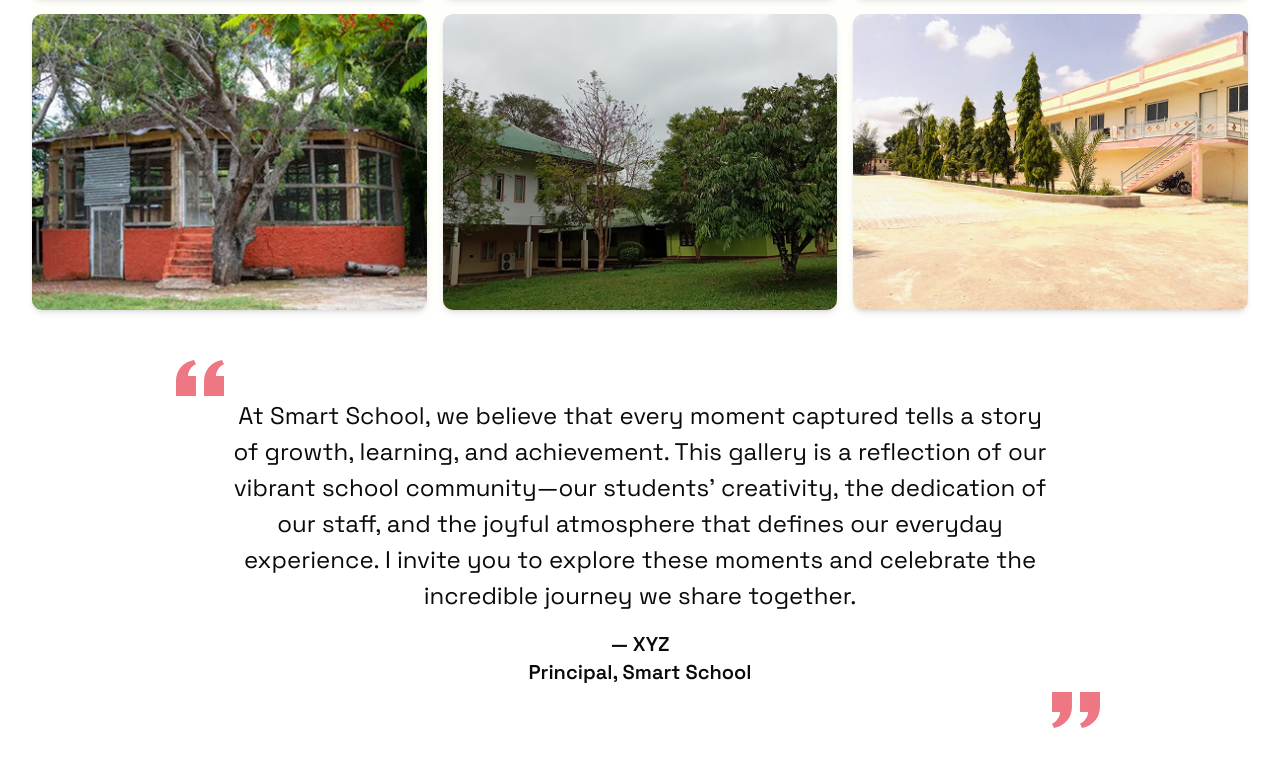
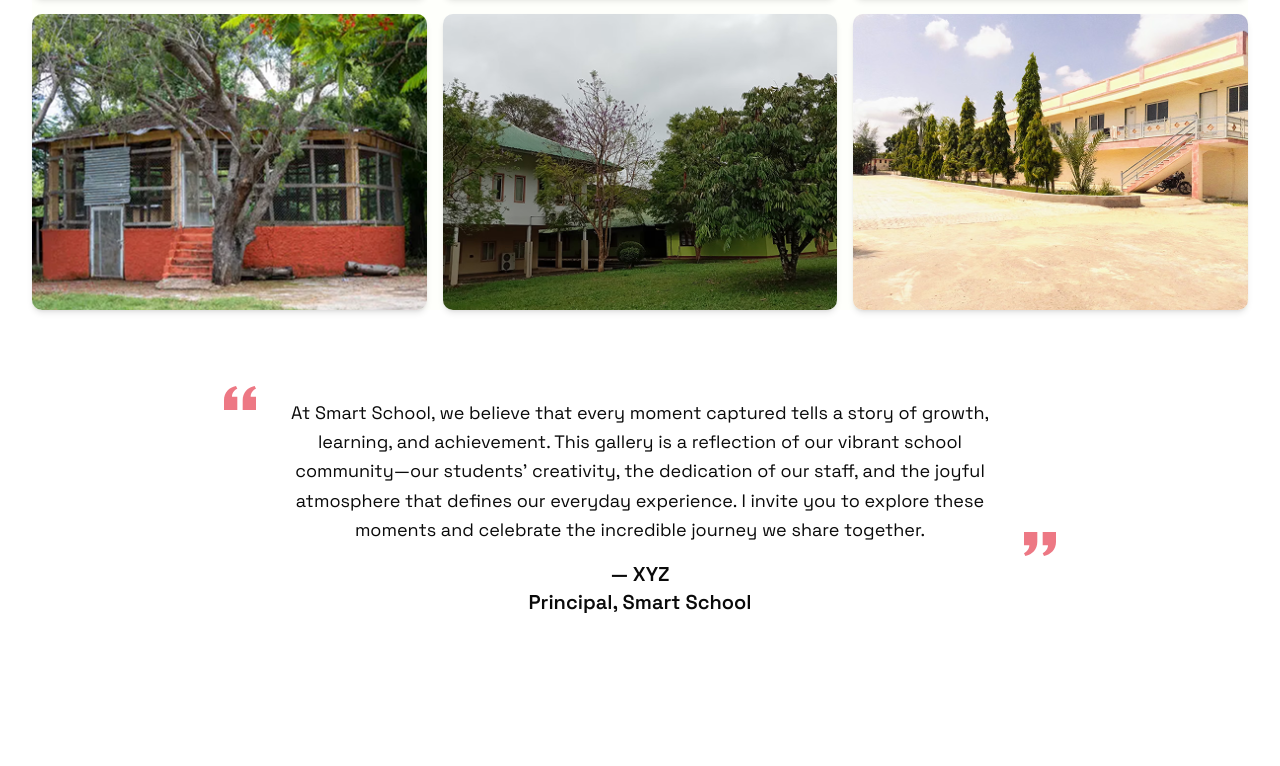
Before and after one commit to Ezekiel-Faith/Smart-School, a React (Vite) app: page / in a window 1280 px wide. Shown: the part 1101-1867 px from the top of the page. After the commit the page ends 1837 px from the top, so only its background shows below. Built offline with nearby package versions, Linux system fonts and the light colour scheme.

Commit message:
worked on the principal spech

```diff
--- a/src/pages/Gallery.jsx
+++ b/src/pages/Gallery.jsx
@@ -124,31 +124,39 @@ export default function Gallery() {
 
         <article className='flex items-center justify-center mt-10 mb-10 px-9'>
           <div className='relative w-full max-w-4xl px-4'>
+
+        <blockquote className="relative max-w-[90vw] mx-auto font-project font-normal text-center text-sm xs:text-base md:text-lg leading-relaxed mt-10 mb-10 px-4 py-2">
+  {/* The paragraph with integrated quotes */}
+  <p className="relative px-8 md:px-12 mb-4">
+    {/* Opening quote */}
     <svg
-              className="absolute -top-8 -left-4 w-12 h-12 text-gray-300 mt-9"
+      className="absolute top-0 left-0 w-6 h-6 md:w-8 md:h-8 transform -translate-y-1/2"
       fill="#ED7884"
       viewBox="0 0 24 24"
     >
       <path d="M14.017 21v-7.391c0-5.704 3.731-9.57 8.983-10.609l.995 2.151c-2.432.917-3.995 3.638-3.995 5.849h4v10h-9.983zm-14.017 0v-7.391c0-5.704 3.748-9.57 9-10.609l.996 2.151c-2.433.917-3.996 3.638-3.996 5.849h3.983v10h-9.983z" />
     </svg>
 
-           <blockquote className="relative max-w-[90vw] mx-auto font-project font-normal text-center leading-normal  md:text-2xl mt-10 mb-10 px-4 py-2 text-sm xs:text-base">
-              <p className="mb-4">
+    {/* Text content */}
+    <span className="block">
       At Smart School, we believe that every moment captured tells a story of growth, learning, and achievement. This gallery is a reflection of our vibrant school community—our students' creativity, the dedication of our staff, and the joyful atmosphere that defines our everyday experience. I invite you to explore these moments and celebrate the incredible journey we share together.
+    </span>
+
+    {/* Closing quote */}
+    <svg
+      className="absolute bottom-0 right-0 w-6 h-6 md:w-8 md:h-8 transform translate-y-1/2 rotate-180"
+      fill="#ED7884"
+      viewBox="0 0 24 24"
+    >
+      <path d="M14.017 21v-7.391c0-5.704 3.731-9.57 8.983-10.609l.995 2.151c-2.432.917-3.995 3.638-3.995 5.849h4v10h-9.983zm-14.017 0v-7.391c0-5.704 3.748-9.57 9-10.609l.996 2.151c-2.433.917-3.996 3.638-3.996 5.849h3.983v10h-9.983z" />
+    </svg>
   </p>
+
   <footer className="text-base md:text-xl font-semibold">
     <span className="block">— XYZ</span>
     <span>Principal, Smart School</span>
   </footer>
 </blockquote>
-
-            <svg
-              className="absolute -bottom-7 -right-3 w-12 h-12 mb-7 text-gray-300 transform rotate-180"
-              fill="#ED7884"
-              viewBox="0 0 24 24"
-            >
-              <path d="M14.017 21v-7.391c0-5.704 3.731-9.57 8.983-10.609l.995 2.151c-2.432.917-3.995 3.638-3.995 5.849h4v10h-9.983zm-14.017 0v-7.391c0-5.704 3.748-9.57 9-10.609l.996 2.151c-2.433.917-3.996 3.638-3.996 5.849h3.983v10h-9.983z" />
-            </svg>
           </div>
         </article>
       </div>
```
Lines whose indentation alone changed are shown as unchanged.
